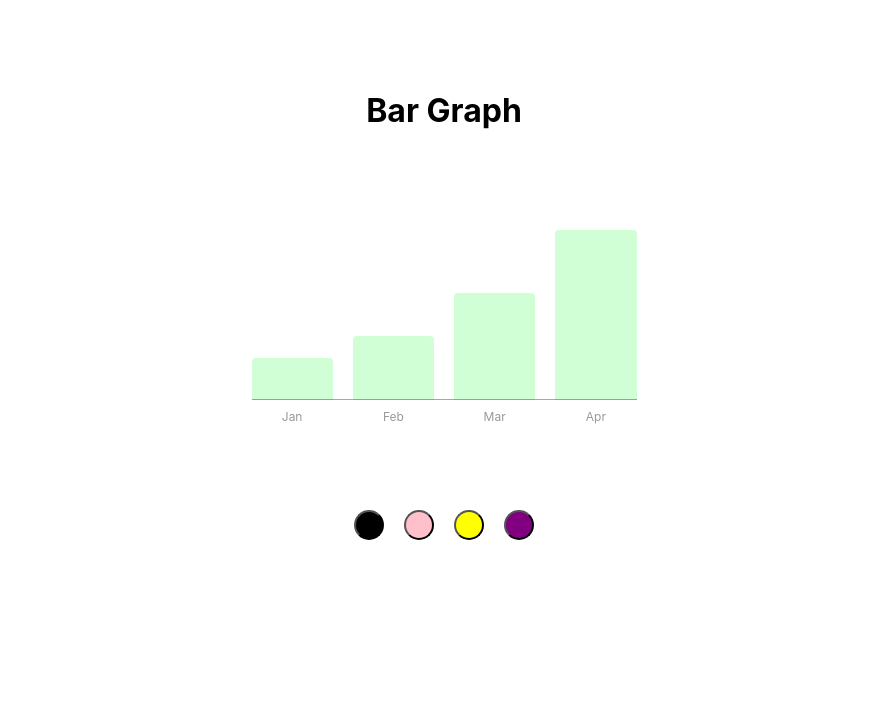
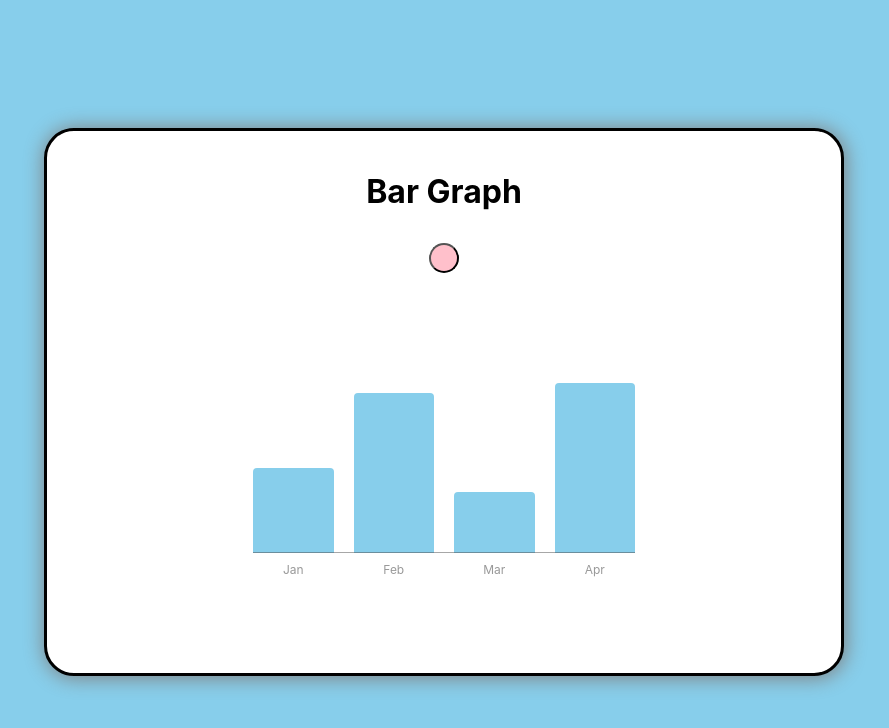
Before and after one commit to sooyeunleanne/Bar-Chart, a React (Create React App) app in the folder bar-chart/: page / in a window 1280 px wide. Shown: the top 728 px of the page, without its empty margins (196-1085 px from the left). Built offline with nearby package versions, Linux system fonts and the light colour scheme.

Commit message:
change colour theme with buttons

```diff
--- a/bar-chart/src/App.css
+++ b/bar-chart/src/App.css
@@ -1,16 +1,13 @@
 .App {
+  height: 100%;
   text-align: center;
+  background-color: skyblue;
+  display: flex;
 }
 
 .App-logo {
   height: 40vmin;
   pointer-events: none;
-}
-
-@media (prefers-reduced-motion: no-preference) {
-  .App-logo {
-    animation: App-logo-spin infinite 20s linear;
-  }
 }
 
 .App-header {
@@ -24,26 +21,21 @@
   color: white;
 }
 
-.App-link {
-  color: #61dafb;
-}
-
-@keyframes App-logo-spin {
-  from {
-    transform: rotate(0deg);
-  }
-  to {
-    transform: rotate(360deg);
-  }
-}
-
 .container {
+  position: relative;
+  margin-left: auto;
+  margin-right: auto;
+  margin-top: 10%;
+  margin-bottom: 10%;
   width: 100%;
+  height: 100%;
   max-width: 800px;
   text-align: center;
-  margin: 0 auto;
   padding: 20px 15px;
-  margin-top: 50px;
+  border-style: solid;
+  border-radius: 30px;
+  background-color: white;
+  box-shadow: 1px 1px 20px 1px grey;
 }
 
 .bars {
--- a/bar-chart/src/App.tsx
+++ b/bar-chart/src/App.tsx
@@ -1,48 +1,51 @@
+import React, { useState } from "react";
 import './App.css';
 import BarGraph from './components/BarGraph';
-import Button from "./components/ButtonComponent";
-
+import Button from './components/ButtonComponent';
 
 export default function App() {
   const dataArray1 = [
     {
-      value: 2,
+      value: 45,
       legend: 'Jan',
     },
     {
-      value: 3,
+      value: 85,
       legend: 'Feb',
     },
     {
-      value: 5,
+      value: 32,
       legend: 'Mar',
     },
     {
-      value: 8,
+      value: 90,
       legend: 'Apr',
     }
   ];
 
+  const [barColor, changeColor] = useState("skyblue");
+  const [buttonColor, changeButtonColor] = useState("pink");
+
+  const pinkColor = () => { //change to pink theme
+    changeButtonColor("skyblue");
+    changeColor("pink");
+  };
+
+  const skyblueColor = () => {  //change to skyblue theme
+    changeButtonColor("pink");
+    changeColor("skyblue");
+  };
+
+
   return (
-    <div className="container">
-    <h1>Bar Graph</h1>
-    <div className = "bars">
-      <BarGraph orientation = "vertical" color = "dark" dataArray={dataArray1}/>
-    </div>
-    <div>
-    <Button color="black" onClick={() => console.log("You clicked on the pink circle!")}
-        children = ""
-      />
-    <Button color="pink" onClick={() => console.log("You clicked on the pink circle!")}
-        children = ""
-      />
-    <Button color="yellow" onClick={() => console.log("You clicked on the pink circle!")}
-      children = ""
-    />
-    <Button color="purple" onClick={() => console.log("You clicked on the pink circle!")}
-      children = ""
-    />
-    </div>
+    <div className = "App" style = {{backgroundColor: barColor}}>
+      <div className="container">
+      <h1>Bar Graph</h1>
+      <div className = "bars" >
+        <Button color={buttonColor} onClick={(barColor=="skyblue")? pinkColor:skyblueColor}/>
+        <BarGraph orientation = "vertical" color = {barColor} dataArray={dataArray1}/>
+      </div>
+      </div>
     </div>
   );
 }
--- a/bar-chart/src/components/BarGraph.css
+++ b/bar-chart/src/components/BarGraph.css
@@ -4,6 +4,7 @@
     max-width: 400px;
     height: 170px;
     margin-top: 100px;
+    margin-bottom: 100px;
   }
 
   .bars-list {
--- a/bar-chart/src/components/BarGraph.tsx
+++ b/bar-chart/src/components/BarGraph.tsx
@@ -1,6 +1,8 @@
 import React, { useMemo } from 'react';
 import BarItem from './BarItem';
 import './BarGraph.css';
+import Button from "./ButtonComponent";
+
 
 export type Props = {
   orientation: string;
@@ -25,7 +27,8 @@ export default function BarGraph({orientation, color, dataArray }: Props) {
       legend: item.legend,
       barPercentage: `${Math.round((item.value / highestValue) * 100)}%`,
       value: item.value,
-      orientation: orientation
+      orientation: orientation,
+      color: color
     }));
   }, [dataArray]);
 
@@ -39,6 +42,7 @@ export default function BarGraph({orientation, color, dataArray }: Props) {
             barPercentage={barItem.barPercentage}
             value = {barItem.value}
             orientation = {barItem.orientation}
+            color = {barItem.color}
           />
         ))}
       </div>
--- a/bar-chart/src/components/BarItem.css
+++ b/bar-chart/src/components/BarItem.css
@@ -1,7 +1,7 @@
 .bar-item {
     flex: 1;
     height: 100%;
-    background-color: #d1ffd5;
+    background-color: white;
     border-top-right-radius: 4px;
     border-top-left-radius: 4px;
     position: relative;
@@ -33,7 +33,7 @@
     position: relative;
     top: 20%;
     width: 100%;
-    color: #d1ffd5;
+    color: transparent;
     font-size: 12px;
     line-height: 14px;
     text-align: center;
--- a/bar-chart/src/components/BarItem.tsx
+++ b/bar-chart/src/components/BarItem.tsx
@@ -1,28 +1,20 @@
 import React from 'react';
 import './BarItem.css';
+import barColor from '../App';
 
 export type Props = {
   legend: string;
   barPercentage: string;
   value: number;
   orientation: string;
+  color: string;
 };
 
 export default function BarItem(props: Props) {
-  if (props.orientation == "vertical") {
-    return (
-      <div className="bar-item" style={{ height: props.barPercentage }}>
-        <div className="bar-item-legend">{props.legend}</div>
-        <div className="bar-item-value">{props.value}</div>
-      </div>
-    );
-  }
-  else {
-    return (
-      <div className="bar-item-vertical" style={{ width: props.barPercentage }}>
-        <div className="bar-item-legend">{props.legend}</div>
-        <div className="bar-item-value">{props.value}</div>
-      </div>
-    );
-  }
+  return (
+    <div className="bar-item" style= {{backgroundColor: props.color, height: props.barPercentage}}>
+      <div className="bar-item-legend">{props.legend}</div>
+      <div className="bar-item-value">{props.value}</div>
+    </div>
+  );
 }
--- a/bar-chart/src/components/ButtonComponent.css
+++ b/bar-chart/src/components/ButtonComponent.css
@@ -1,6 +1,5 @@
 .button-component {
     position: relative;
-    top: 100px;
     height: 30px;
     width: 30px;
     background-color: black;
@@ -14,7 +13,6 @@
 
 .button-component:hover {
     position: relative;
-    top: 100px;
     height: 30px;
     width: 30px;
     background-color: rgb(52, 48, 48);
--- a/bar-chart/src/components/ButtonComponent.tsx
+++ b/bar-chart/src/components/ButtonComponent.tsx
@@ -3,18 +3,12 @@ import './ButtonComponent.css';
 
 interface Props {
   color: string;
-  children?: React.ReactNode;
   onClick: () => void;
 }
 
-const Button: React.FC<Props> = ({
-    color,
-    children,
-    onClick,
-  }) => {
+const Button: React.FC<Props> = ({ color, onClick}) => {
   return (
     <button className = "button-component" style = {{backgroundColor: color}} onClick={onClick}>
-    {children}
     </button>
   );
 }
```
